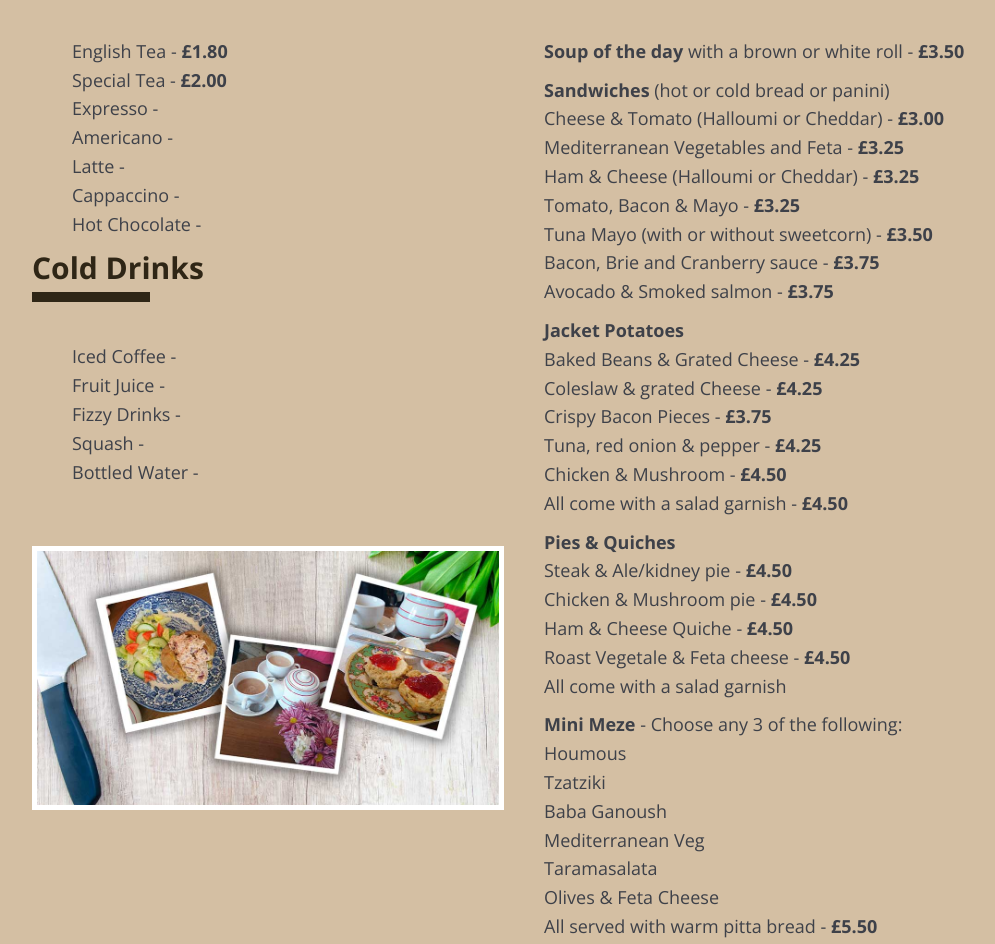
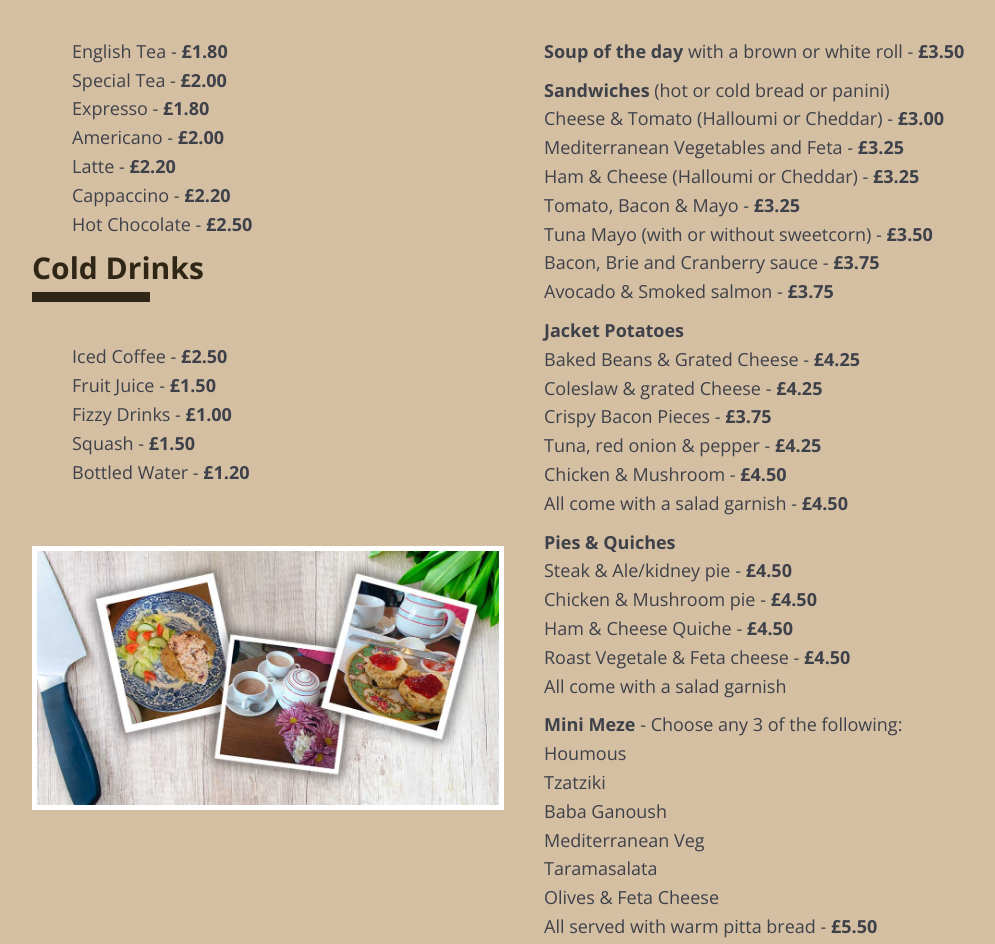
Before and after one commit to aimeetacchi/pieinthesky, a website: page index.html in a window 1280 px wide. Shown: the part 3695-4639 px from the top of the page, without its empty margins (136-1131 px from the left). Drawn offline with nearby package versions, Linux system fonts and the light colour scheme.

Commit message:
100% done

```diff
--- a/index.html
+++ b/index.html
@@ -170,21 +170,21 @@
 							<ul>
 								<li>English Tea - <strong>£1.80</strong></li>
 								<li>Special Tea - <strong>£2.00</strong></li>
-								<li>Expresso - <strong></strong></li>
-								<li>Americano - <strong></strong></li>
-								<li>Latte - <strong></strong></li>
-								<li>Cappaccino - <strong></strong></li>
-								<li>Hot Chocolate - <strong></strong></li>
+								<li>Expresso - <strong>£1.80</strong></li>
+								<li>Americano - <strong>£2.00</strong></li>
+								<li>Latte - <strong>£2.20</strong></li>
+								<li>Cappaccino - <strong>£2.20</strong></li>
+								<li>Hot Chocolate - <strong>£2.50</strong></li>
 							</ul>
 
 							<h4><strong>Cold Drinks</strong></h4>
 							<hr>
 							<ul>
-								<li>Iced Coffee - <strong></strong></li>
-								<li>Fruit Juice - <strong></strong></li>
-								<li>Fizzy Drinks - <strong></strong></li>
-								<li>Squash - <strong></strong></li>
-								<li>Bottled Water - <strong></strong></li>
+								<li>Iced Coffee - <strong>£2.50</strong></li>
+								<li>Fruit Juice - <strong>£1.50</strong></li>
+								<li>Fizzy Drinks - <strong>£1.00</strong></li>
+								<li>Squash - <strong>£1.50</strong></li>
+								<li>Bottled Water - <strong>£1.20</strong></li>
 							</ul>
 
 							<div class="menuimages">
@@ -227,7 +227,7 @@
 							</ul>
 							<ul>
 								<li><strong>Mini Meze</strong> - Choose any 3 of the following:</li>
-								<li>Houmous</li>
+								<li>Houmous </li>
 								<li>Tzatziki</li>
 								<li>Baba Ganoush</li>
 								<li>Mediterranean Veg</li>
@@ -318,13 +318,13 @@
 			<div class="address">
 				<h3>Contact Us</h3>
 				<p>You can contact us by telephone on<br/>
-				01442 239550 or visit us at <br/>
+				<a href="tel:01442239550">01442 239550</a> or visit us at <br/>
 				62 - 64 High Street<br/>
 				Hemel Hempstead,<br/>
 				HP1 3AQ<br/>
 				Hertfordshire<br/>
 				<br/>
-				You can also send us an email: <a href="mailto:email@pieinthesky.co.uk">email@pieinthesky.co.uk</a></p>
+				You can also send us an email: <a href="mailto:email@pieintheskytearooms.co.uk">email@pieintheskytearooms.co.uk</a></p>
 
 				<h3>Opening Hours</h3>
 				<p>Tuesday - Friday 11.00am - 5.00pm<br/>
```
Also changed, not shown: templates/index.tpl.html (+13 -13 lines).
